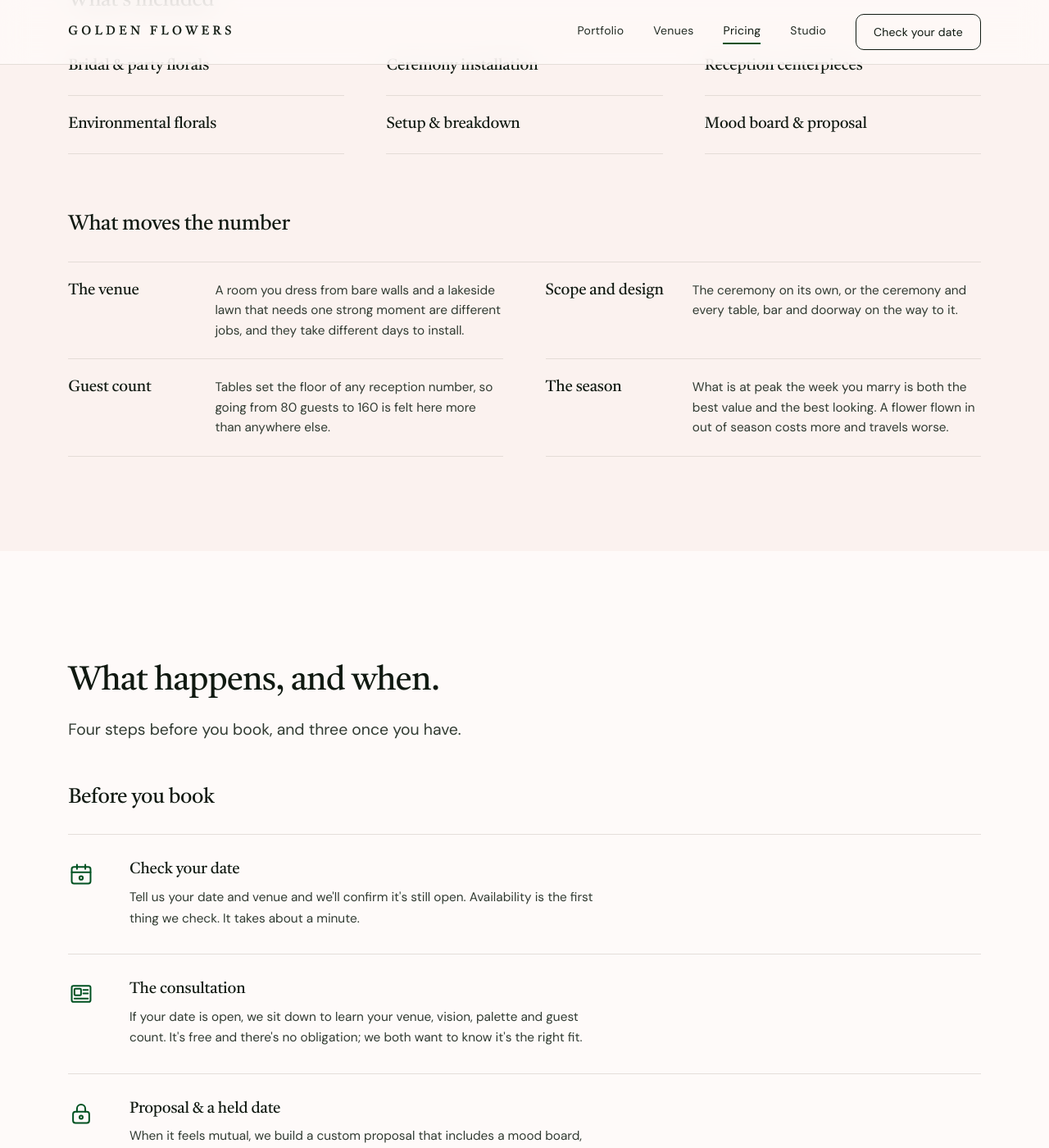
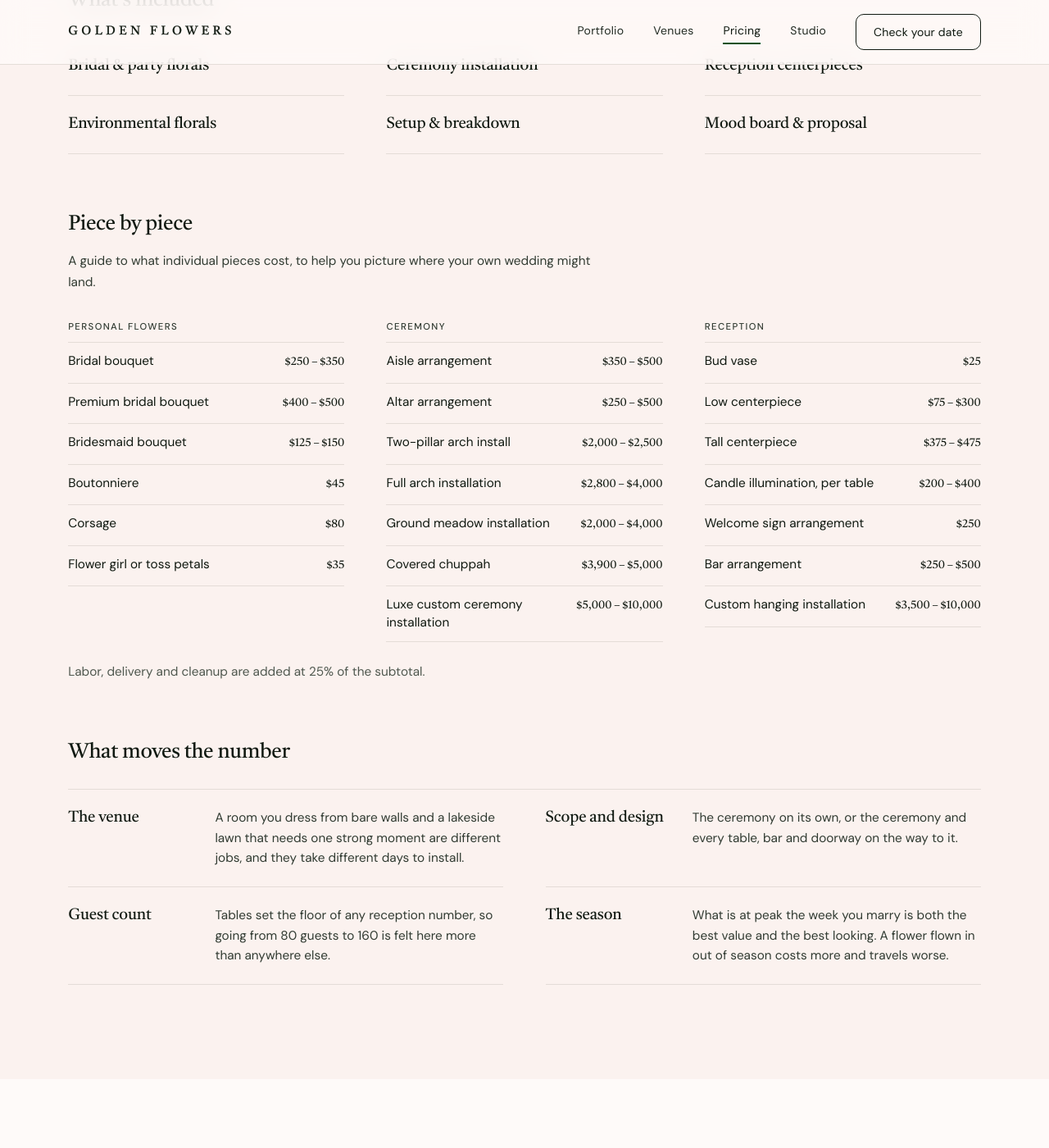
Before and after one commit to jshplhm/goldenflowers, a Jekyll site: the page built from weddings/index.md, in a window 1280 px wide and 1400 px high, scrolled down 2063 px. Shown: the whole window at 82% size. Built offline with Jekyll 4.4.1, drawn with Linux system fonts in a browser that asks for light colours.

Commit message:
Pricing page carries Brittany's piece-by-piece price guide
Co-Authored-By: Claude Opus 5.5 <noreply@anthropic.com>
Claude-Session: https://claude.ai/code/session_01XRJJVSFoXR2J7bjBJCzfiK

```diff
--- a/_data/weddings.yml
+++ b/_data/weddings.yml
@@ -176,6 +176,63 @@ pricing:
     # Four things, because four is what a couple can hold. Each one is a lever
     # they actually control, so the list doubles as the agenda for the
     # consultation.
+  # PIECE BY PIECE (2026-10-20, Josh): Brittany's price guide, item by item,
+  # transcribed from her graphic. Grouped by where a piece lives on the day so
+  # 21 rows read as four short lists. `note` closes it (her labor line).
+  # Empty `items` in every group and the whole block stops rendering.
+  # Ranges use "$400 – $500" (en dash, spaced) to match the figures above.
+  guide:
+    label: Piece by piece
+    intro: A guide to what individual pieces cost, to help you picture where your
+      own wedding might land.
+    groups:
+      - title: Personal flowers
+        items:
+          - name: Bridal bouquet
+            price: "$250 – $350"
+          - name: Premium bridal bouquet
+            price: "$400 – $500"
+          - name: Bridesmaid bouquet
+            price: "$125 – $150"
+          - name: Boutonniere
+            price: "$45"
+          - name: Corsage
+            price: "$80"
+          - name: Flower girl or toss petals
+            price: "$35"
+      - title: Ceremony
+        items:
+          - name: Aisle arrangement
+            price: "$350 – $500"
+          - name: Altar arrangement
+            price: "$250 – $500"
+          - name: Two-pillar arch install
+            price: "$2,000 – $2,500"
+          - name: Full arch installation
+            price: "$2,800 – $4,000"
+          - name: Ground meadow installation
+            price: "$2,000 – $4,000"
+          - name: Covered chuppah
+            price: "$3,900 – $5,000"
+          - name: Luxe custom ceremony installation
+            price: "$5,000 – $10,000"
+      - title: Reception
+        items:
+          - name: Bud vase
+            price: "$25"
+          - name: Low centerpiece
+            price: "$75 – $300"
+          - name: Tall centerpiece
+            price: "$375 – $475"
+          - name: Candle illumination, per table
+            price: "$200 – $400"
+          - name: Welcome sign arrangement
+            price: "$250"
+          - name: Bar arrangement
+            price: "$250 – $500"
+          - name: Custom hanging installation
+            price: "$3,500 – $10,000"
+    note: Labor, delivery and cleanup are added at 25% of the subtotal.
   drivers_label: What moves the number
   drivers:
     - title: The venue
--- a/weddings/index.md
+++ b/weddings/index.md
@@ -158,6 +158,41 @@ redirect_from:
       </ul>
     </div>
 
+    {%- comment -%} PIECE BY PIECE (2026-10-20): Brittany's item price guide.
+    The figures above price a whole wedding; this prices its parts, after
+    "what's included" says what those parts are. Groups sit side by side on
+    a desktop, each a name-left, price-right list on the band's hairlines.
+    {%- endcomment -%}
+    {%- assign gd = pr.guide -%}
+    {%- assign ngd = gd.groups | size -%}
+    {%- if ngd > 0 %}
+    <div class="invest-guide">
+      <h3 class="grp-h"><span data-ed="weddings:pricing.guide.label">{{ gd.label }}</span></h3>
+      {%- assign gi = gd.intro | strip %}
+      {%- if gi != "" %}
+      <p class="ig-intro"><span data-ed="weddings:pricing.guide.intro">{{ gd.intro }}</span></p>
+      {%- endif %}
+      <div class="ig-groups">
+        {%- for g in gd.groups %}
+        {%- assign gx = forloop.index0 %}
+        <div class="ig-group">
+          <h4 class="ig-h"><span data-ed="weddings:pricing.guide.groups.{{ gx }}.title">{{ g.title }}</span></h4>
+          <dl class="ig-list">
+            {%- for it in g.items %}
+            <div><dt><span data-ed="weddings:pricing.guide.groups.{{ gx }}.items.{{ forloop.index0 }}.name">{{ it.name }}</span></dt>
+              <dd><span data-ed="weddings:pricing.guide.groups.{{ gx }}.items.{{ forloop.index0 }}.price">{{ it.price }}</span></dd></div>
+            {%- endfor %}
+          </dl>
+        </div>
+        {%- endfor %}
+      </div>
+      {%- assign gn = gd.note | strip %}
+      {%- if gn != "" %}
+      <p class="ig-note"><span data-ed="weddings:pricing.guide.note">{{ gd.note }}</span></p>
+      {%- endif %}
+    </div>
+    {%- endif %}
+
     {%- assign ndrv = pr.drivers | size -%}
     {%- if ndrv > 0 %}
     <div class="invest-drivers">
```
Also changed, not shown: assets/css/redesign.css.
